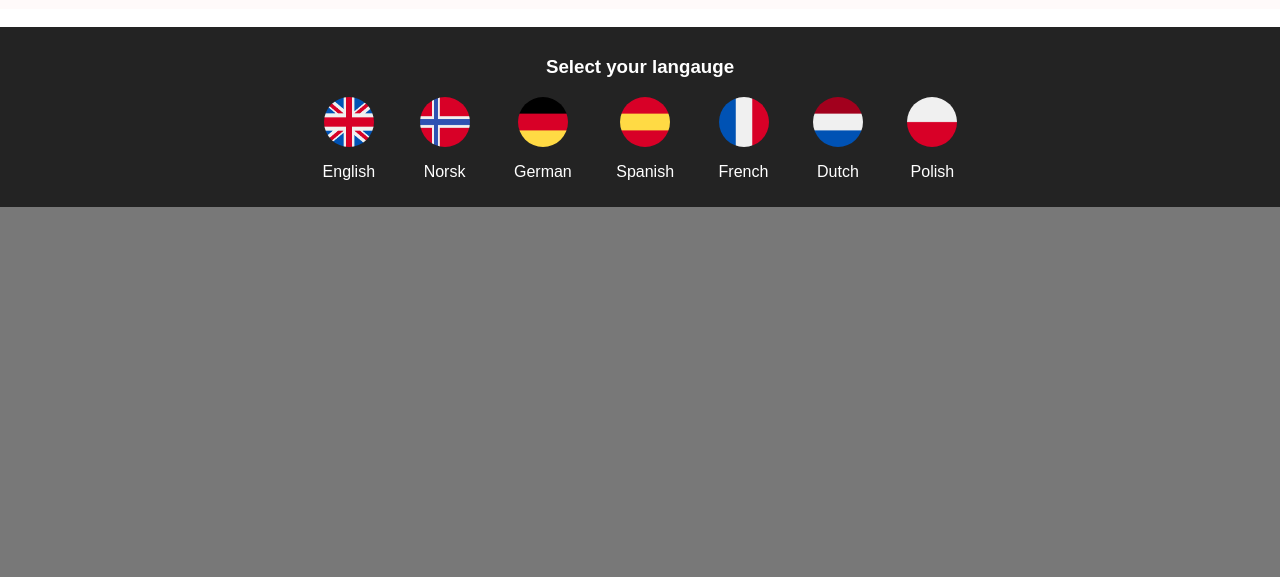
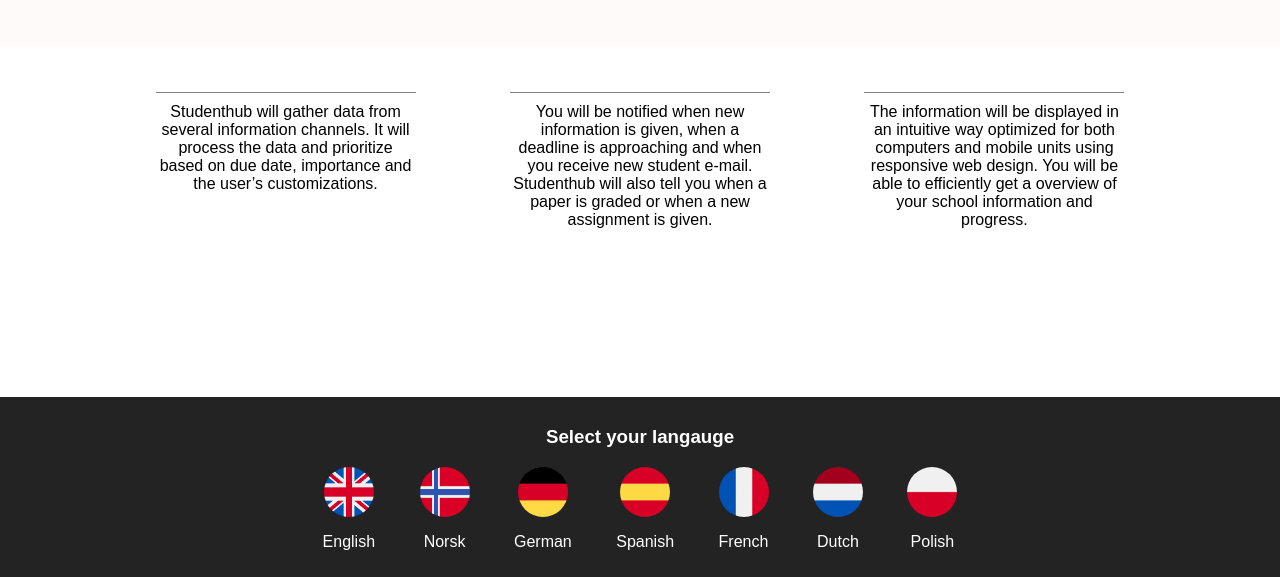
Before and after one commit to Webprosjekt-Hioa/shub, a PHP site: page / in a window 1280 px wide. Shown: the part 966-1543 px from the top of the page. Before the commit the page ends 1173 px from the top, so only its background shows below. Run offline with PHP 8.4, Linux system fonts and the light colour scheme.

Commit message:
Nice changes

```diff
--- a/color.css
+++ b/color.css
@@ -61,6 +61,10 @@
     background-color: snow;
 }
 
+.content-items-three-p
+{
+    border-top-color: gray;
+}
 
 footer
 {
--- a/core.css
+++ b/core.css
@@ -193,9 +193,28 @@
 .content-more
 {
     padding-top: 20px;
+    padding-bottom: 20px;
 }
 
+.content-items
+{
+    padding-top: 25px;
+    text-align: center;
+    padding-bottom: 25px;
+}
 
+.content-items-three
+{
+    width: 300px; height: 300px; display: inline-flex; margin: 0px 25px;
+}
+
+.content-items-three-p
+{
+    padding-top: 10px;
+    border-top-style: solid;
+    border-top-width: 1px;
+    margin: 20px;
+}
 
 
 
--- a/index.html
+++ b/index.html
@@ -78,6 +78,29 @@
                 </div>
                 <h3 style="text-align: center; padding-bottom: 10px;">Student hub collects all your information into one place</h3>
             </div>
+
+
+            <div class="content-items">
+                <div class="content-items-three" style="/*background-color: purple;*/">
+                    <p class="content-items-three-p">
+                        Studenthub will gather data from several information channels. It will process the data and prioritize based on due date, importance and the user’s customizations.
+                    </p>
+                </div>
+                <div class="content-items-three" style="/*background-color: green;*/">
+                    <p class="content-items-three-p">
+                        You will be notified when new information is given, when a deadline is approaching and when you receive new student e-mail. Studenthub will also tell you when a paper is graded or when a new assignment is given.
+                    </p>
+                </div>
+                <div class="content-items-three" style="/*background-color: orange;*/">
+                    <p class="content-items-three-p">
+                        The information will be displayed in an intuitive way optimized for both computers and mobile units using responsive web design. You will be able to efficiently get a overview of your school information and progress.
+                    </p>
+                </div>
+            </div>
+
+
+
+
         </div>
 
 
```
